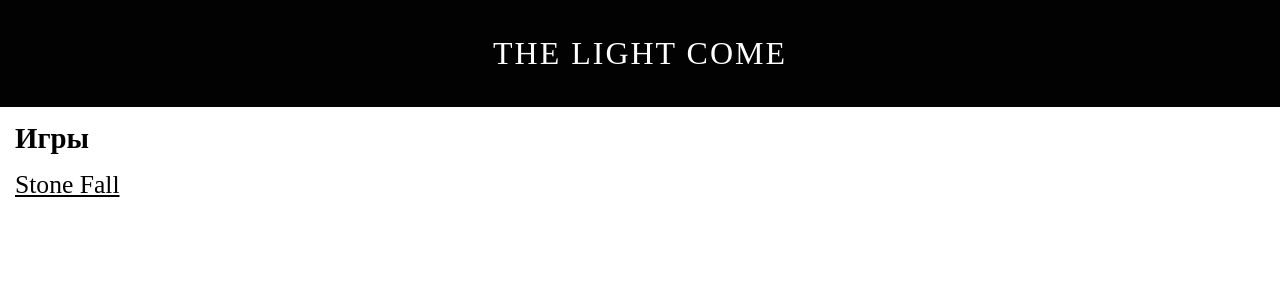
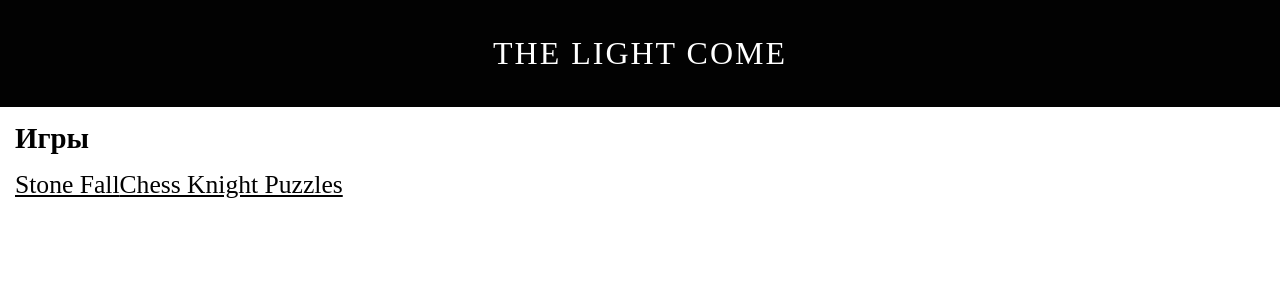
Before and after one commit to nurgeldiserikbay/nurgeldiserikbay.github.io, a Vue app: page / in a window 1280 px wide. Shown: the top 300 px of the page. Built offline with nearby package versions, Linux system fonts and the light colour scheme.

Commit message:
save changes

```diff
--- a/src/App.vue
+++ b/src/App.vue
@@ -8,6 +8,10 @@ const SITE_LIST = [
       {
         url: 'https://nurgeldiserikbay.github.io/stonefall/',
         name: 'Stone Fall',
+      },
+      {
+        url: 'https://nurgeldiserikbay.github.io/chessknightpuzzles/',
+        name: 'Chess Knight Puzzles',
       },
     ]
   }
```
Also changed, not shown: 4 other files (tests, documents, lock files or other folders).
